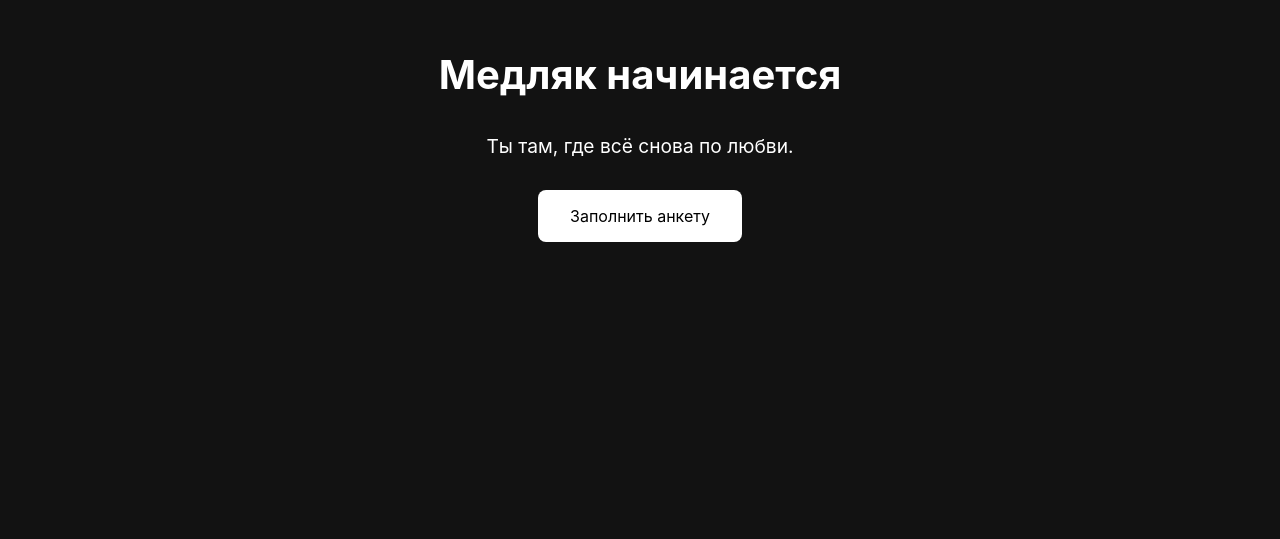
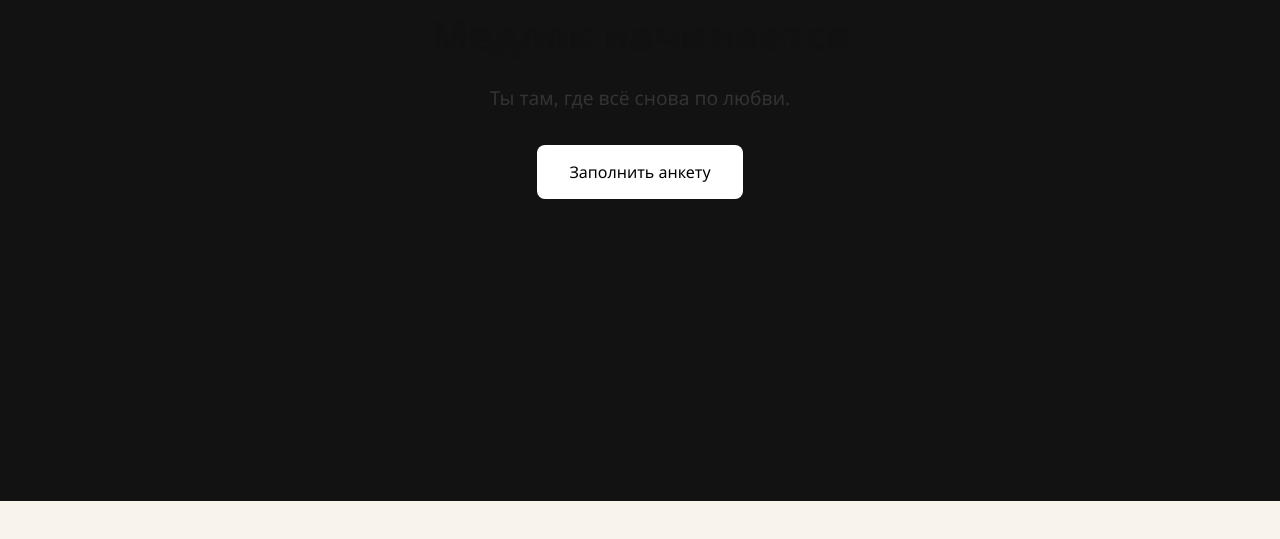
Before and after one commit to Evidream/medlyak-frontend, a React (Create React App) app: page / in a window 1280 px wide. Shown: the part 299-838 px from the top of the page. After the commit the page ends 800 px from the top, so only its background shows below. Built offline with nearby package versions, Linux system fonts and the light colour scheme.

Commit message:
Update index.css

```diff
--- a/src/index.css
+++ b/src/index.css
@@ -1,12 +1,64 @@
-body {
+/* Сброс базовых отступов и box-sizing */
+* {
   margin: 0;
   padding: 0;
-  font-family: -apple-system, BlinkMacSystemFont, 'Segoe UI', Roboto, Oxygen,
-    Ubuntu, Cantarell, 'Open Sans', 'Helvetica Neue', sans-serif;
-  background-color: #f8f4ec;
-  color: #111;
+  box-sizing: border-box;
 }
 
+/* Базовая стилистика для тела */
+body {
+  font-family: 'Segoe UI', -apple-system, BlinkMacSystemFont, Roboto, 'Helvetica Neue', sans-serif;
+  background-color: #f8f4ec;
+  color: #222;
+  line-height: 1.6;
+  font-size: 16px;
+  min-height: 100vh;
+}
+
+/* Текстовые элементы */
+h1, h2, h3, h4 {
+  font-weight: 600;
+  color: #111;
+  margin-bottom: 0.6em;
+}
+
+p {
+  margin-bottom: 1em;
+  color: #333;
+}
+
+/* Кнопки */
 button {
   font-family: inherit;
+  font-size: 1rem;
+  padding: 12px 24px;
+  border: none;
+  border-radius: 8px;
+  cursor: pointer;
+  background-color: #000;
+  color: #fff;
+  transition: background 0.3s ease;
 }
+
+button:hover {
+  background-color: #333;
+}
+
+/* Центровка контейнеров */
+.centered {
+  display: flex;
+  flex-direction: column;
+  align-items: center;
+  justify-content: center;
+  text-align: center;
+}
+
+/* Ссылки */
+a {
+  color: inherit;
+  text-decoration: none;
+}
+
+a:hover {
+  text-decoration: underline;
+}
```
